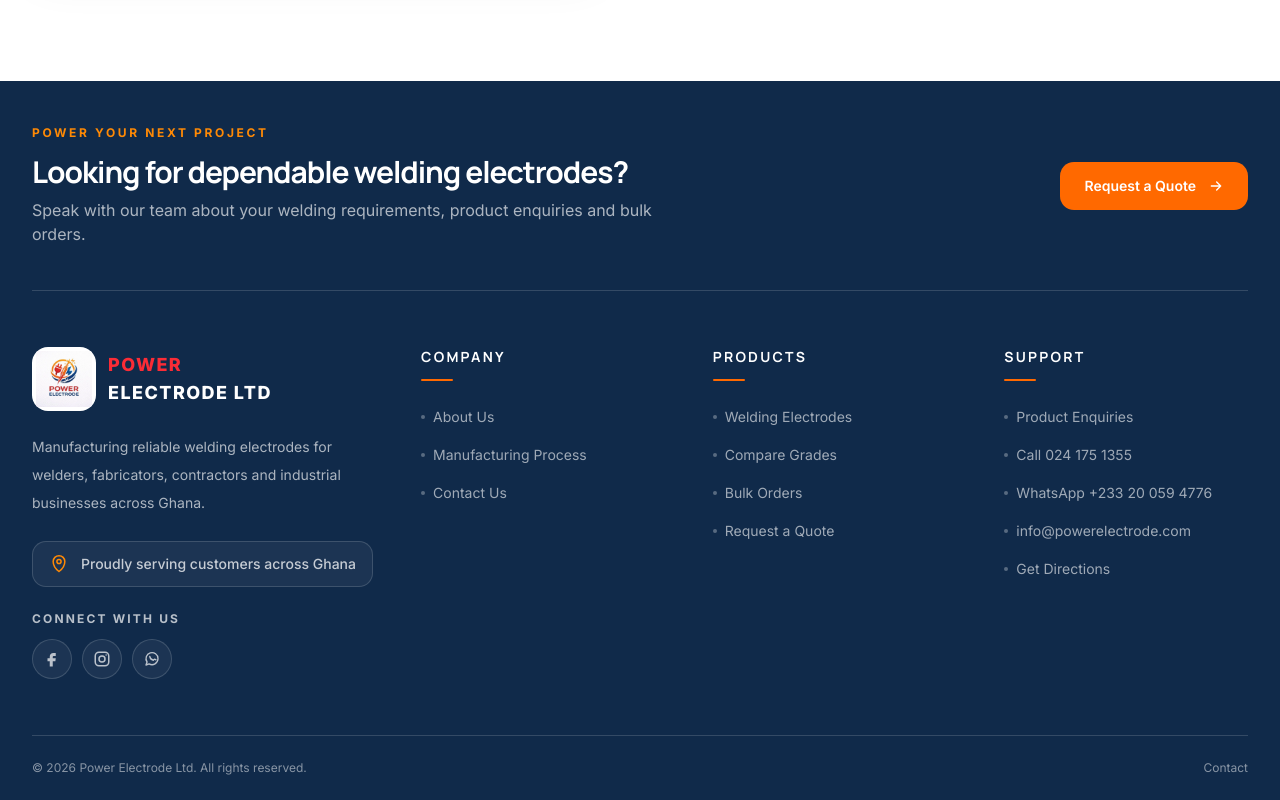
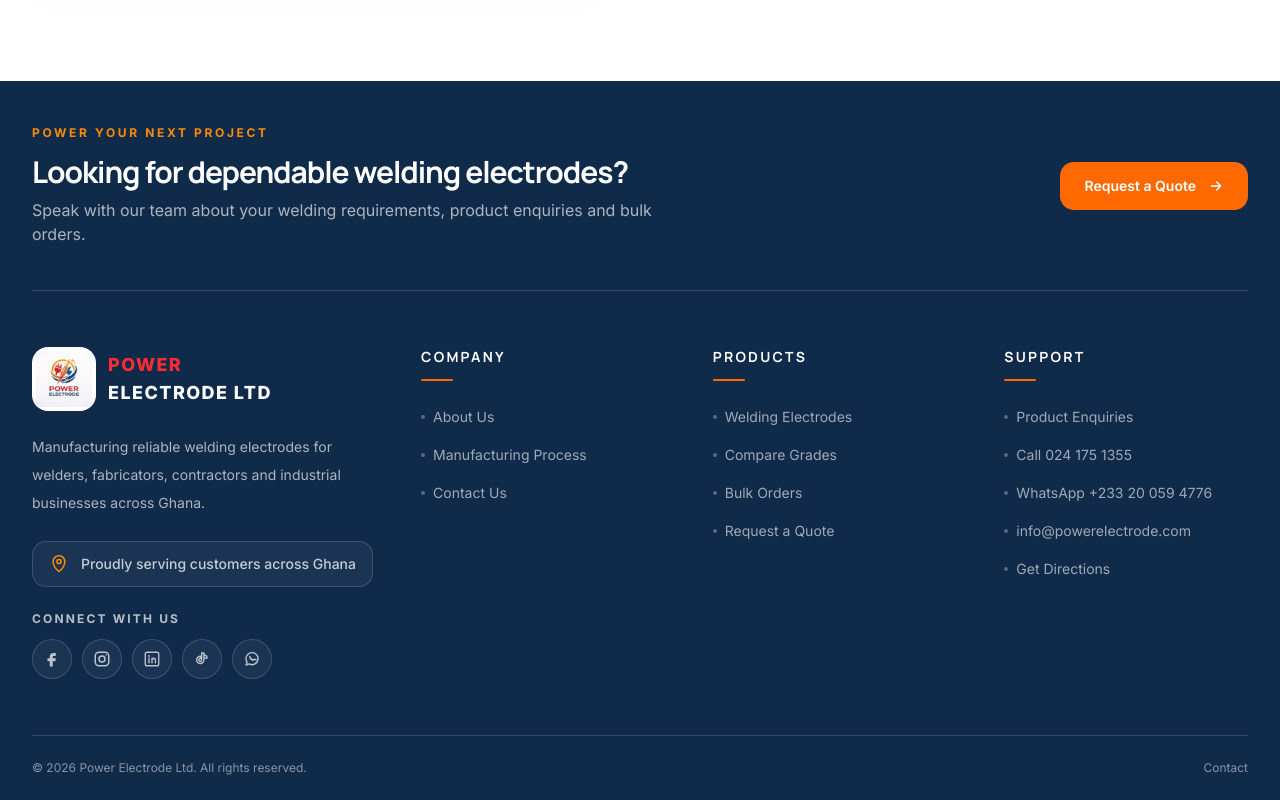
Before and after one commit to numoenochtetteh/power-electrode-ltd, a Next.js app: page / in a window 1280 px wide. Shown: the part 4401-5201 px from the top of the page. Built offline with nearby package versions, Linux system fonts and the light colour scheme; no server answers.

Commit message:
Add LinkedIn and TikTok social links

```diff
--- a/components/footer.jsx
+++ b/components/footer.jsx
@@ -54,11 +54,22 @@ const socialLinks = [
     href: "https://www.instagram.com/powerelectrode/",
   },
   {
+    name: "LinkedIn",
+    type: "linkedin",
+    href: "https://www.linkedin.com/in/power-electrode-ltd-55989742b",
+  },
+  {
+    name: "TikTok",
+    type: "tiktok",
+    href: "https://www.tiktok.com/@power.electrode.l",
+  },
+  {
     name: "WhatsApp",
     type: "whatsapp",
     href: "https://wa.me/233200594776",
   },
 ];
+
 function ArrowIcon() {
   return (
     <svg
@@ -100,11 +111,44 @@ function SocialIcon({ type }) {
           stroke="currentColor"
           strokeWidth="2"
         />
-
         <circle cx="12" cy="12" r="4" stroke="currentColor" strokeWidth="2" />
-
         <circle cx="17.5" cy="6.5" r="1" fill="currentColor" />
       </>
+    );
+  }
+
+  if (type === "linkedin") {
+    return (
+      <>
+        <rect
+          x="3"
+          y="3"
+          width="18"
+          height="18"
+          rx="2.5"
+          stroke="currentColor"
+          strokeWidth="1.8"
+        />
+        <circle cx="8" cy="8" r="1.2" fill="currentColor" />
+        <path
+          d="M8 11v6M12 17v-3.4c0-1.6.9-2.6 2.3-2.6 1.5 0 2.2 1 2.2 2.7V17M12 11v6"
+          stroke="currentColor"
+          strokeWidth="1.8"
+          strokeLinecap="round"
+        />
+      </>
+    );
+  }
+
+  if (type === "tiktok") {
+    return (
+      <path
+        d="M14.5 4v9.2a4.8 4.8 0 1 1-4.2-4.8v3a1.9 1.9 0 1 0 1.2 1.8V4h3Zm0 0c.3 2.3 1.7 3.8 4 4.2v3a7.1 7.1 0 0 1-4-1.5"
+        stroke="currentColor"
+        strokeWidth="1.8"
+        strokeLinecap="round"
+        strokeLinejoin="round"
+      />
     );
   }
 
@@ -116,7 +160,6 @@ function SocialIcon({ type }) {
         strokeWidth="1.8"
         strokeLinejoin="round"
       />
-
       <path
         d="M9 8.5c.3 2.7 2 4.5 4.8 5.2l1-1.2c.2-.2.5-.3.8-.2l1.7.8"
         stroke="currentColor"
@@ -200,7 +243,6 @@ export function Footer() {
                   stroke="currentColor"
                   strokeWidth="1.8"
                 />
-
                 <circle
                   cx="12"
                   cy="9"
@@ -222,11 +264,16 @@ export function Footer() {
               </p>
 
               <div className="mt-3 flex flex-wrap gap-2.5">
-                {socialLinks.map((social) => {
-                  const classes =
-                    "flex h-10 w-10 items-center justify-center rounded-full border border-white/15 bg-white/5 text-white/70 transition-all duration-300 hover:-translate-y-0.5 hover:border-orange-400 hover:bg-orange-500 hover:text-white";
-
-                  const icon = (
+                {socialLinks.map((social) => (
+                  <a
+                    key={social.name}
+                    href={social.href}
+                    target="_blank"
+                    rel="noopener noreferrer"
+                    aria-label={`Visit Power Electrode Ltd on ${social.name}`}
+                    title={social.name}
+                    className="flex h-10 w-10 items-center justify-center rounded-full border border-white/15 bg-white/5 text-white/70 transition-all duration-300 hover:-translate-y-0.5 hover:border-orange-400 hover:bg-orange-500 hover:text-white"
+                  >
                     <svg
                       viewBox="0 0 24 24"
                       fill="none"
@@ -235,35 +282,8 @@ export function Footer() {
                     >
                       <SocialIcon type={social.type} />
                     </svg>
-                  );
-
-                  if (social.href) {
-                    return (
-                      <a
-                        key={social.name}
-                        href={social.href}
-                        target="_blank"
-                        rel="noopener noreferrer"
-                        aria-label={social.name}
-                        title={social.name}
-                        className={classes}
-                      >
-                        {icon}
-                      </a>
-                    );
-                  }
-
-                  return (
-                    <span
-                      key={social.name}
-                      title={`${social.name} link coming soon`}
-                      aria-label={`${social.name} link coming soon`}
-                      className={`${classes} cursor-default hover:translate-y-0 hover:border-white/15 hover:bg-white/5 hover:text-white/70`}
-                    >
-                      {icon}
-                    </span>
-                  );
-                })}
+                  </a>
+                ))}
               </div>
             </div>
           </div>
@@ -280,14 +300,17 @@ export function Footer() {
               <ul className="mt-5 space-y-3">
                 {section.links.map((link) => {
                   const isExternal = link.href.startsWith("http");
+                  const isSpecialLink =
+                    link.href.startsWith("tel:") ||
+                    link.href.startsWith("mailto:");
 
                   return (
                     <li key={link.name}>
-                      {isExternal ? (
+                      {isExternal || isSpecialLink ? (
                         <a
                           href={link.href}
-                          target="_blank"
-                          rel="noopener noreferrer"
+                          target={isExternal ? "_blank" : undefined}
+                          rel={isExternal ? "noopener noreferrer" : undefined}
                           className="group inline-flex items-center gap-2 text-sm text-white/60 transition-colors duration-300 hover:text-orange-400"
                         >
                           <span className="h-1 w-1 rounded-full bg-white/30 transition-colors group-hover:bg-orange-400" />
```
